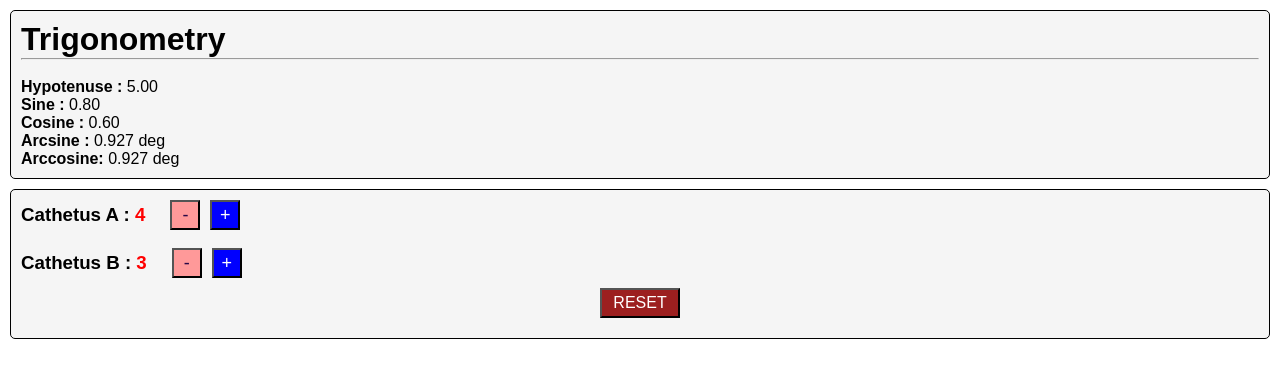
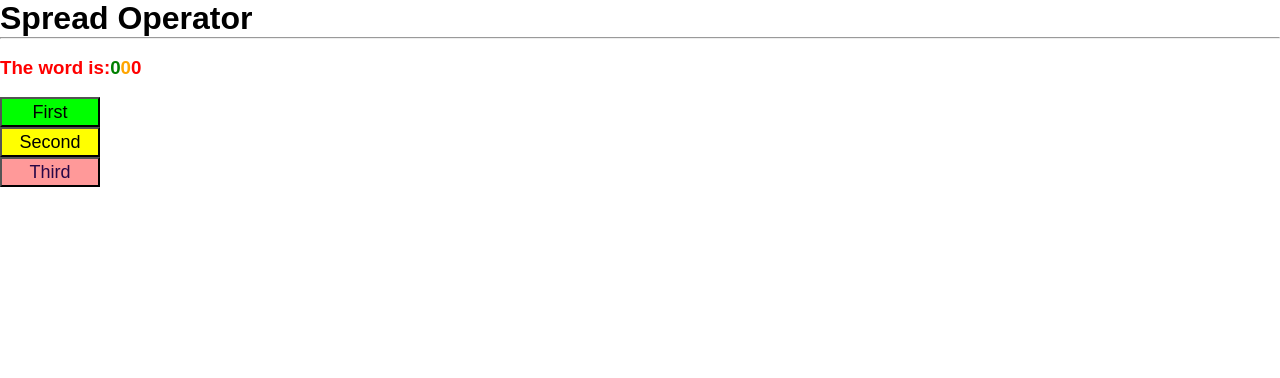
Before and after one commit to Zagaz/ReacBootcamp, a React (Vite) app: page / in a window 1280 px wide. Shown: the top 378 px of the page. Built offline with nearby package versions, Linux system fonts and the light colour scheme.

Commit message:
UseState - Spread Opperator

```diff
--- a/src/App.jsx
+++ b/src/App.jsx
@@ -7,7 +7,7 @@ import UseState03 from './components/UseState03'
 import UseState04 from './components/UseState04'
 import UseState05 from './components/UseState05'
 import UseState06 from './components/UseState06'
-
+import UseState07 from './components/UseState07'
 export default function App() {
   return (
     <>
@@ -22,7 +22,9 @@ export default function App() {
       {/* Using a button component to change state on parent | passing a function as a property */}
        {/* <UseState05 />     */}
 
-       <UseState06/>
+       {/* <UseState06/>     */}
+       <UseState07/>
+
 
 
     </>
--- a/src/components/UseState06.css
+++ b/src/components/UseState06.css
@@ -1,7 +1,7 @@
 .btn {
   background-color: whitesmoke;
   padding: 5px;
-  width: 30px;
+  width: 100px;
   height: 30px;
   display: flex;
   justify-content: center;
@@ -25,12 +25,16 @@
   background: rgb(231, 155, 14);
   color: rgb(18, 1, 1);
 }
-.btn .grey {
+.btn.grey {
   background: grey;
   color: white;
 }
-.btn .green {
+.btn.green {
   background: #00ff00;
+  color: black;
+}
+.btn.yellow {
+  background: yellow;
   color: black;
 }
 
@@ -74,4 +78,14 @@
   background-color: whitesmoke;
   display: flex;
   justify-content: center;
-} /*# sourceMappingURL=UseState06.css.map */
+}
+
+span.first {
+  color: green;
+}
+span.second {
+  color: orange;
+}
+span.third {
+  color: red;
+}/*# sourceMappingURL=UseState06.css.map */
--- a/src/components/UseState06.scss
+++ b/src/components/UseState06.scss
@@ -3,7 +3,7 @@
 .btn {
      background-color: whitesmoke;
      padding: 5px;
-     width: 30px;
+     width: 100px;
      height: 30px;
      display: flex;
      justify-content: center;
@@ -31,14 +31,18 @@
           color: rgb(18, 1, 1);
      }
 
-     .grey {
+     &.grey {
           background: grey;
           color: white;
      }
 
-     .green {
+     &.green {
 
           background:  #00ff00;
+          color: black;
+     }
+     &.yellow {
+          background: yellow;
           color: black;
      }
 }
@@ -102,3 +106,15 @@
      display: flex;
      justify-content: center;
 }
+
+span{
+     &.first{
+          color:green;
+     }
+    &.second{
+          color: orange;
+     }
+     &.third{
+          color:red;
+     }
+}
--- /dev/null
+++ b/src/components/UseState07.jsx
@@ -0,0 +1,53 @@
+import React from "react";
+import { useState } from "react";
+import Button from "./Button";
+import "./UseState06.css";
+
+
+
+export default function UseState07() {
+
+
+  const [card, setCard] = useState({
+    first : 0,
+    second : 0,
+    third : 0,
+    });
+
+    function first() {
+      const f = {...card}
+      f.first = f.first + 1
+      setCard(f)
+
+    }
+    function second() {
+      const s = {...card}
+      s.second = s.second + 5
+      setCard(s)
+    }
+    function third() {
+      const t = {...card}
+      t.third = t.third + 10
+      setCard(t)
+    }
+    return(
+
+    <>
+    <h1> Spread Operator</h1>
+    <hr />
+    <br />
+    <h3>The word is:
+      <span className="first">{card.first}</span>
+      <span className="second">{card.second}</span>
+      <span className="third">{card.third}</span>
+       </h3>
+    <br />
+    <Button description="First" calc= {first} style = "btn green"  />
+    <Button description="Second" calc= {second} style = "btn yellow" />
+    <Button description="Third" calc= {third} style = "btn red" />
+
+    </>
+    )
+
+
+}
```
Also changed, not shown: 1 other file (tests, documents, lock files or other folders).
